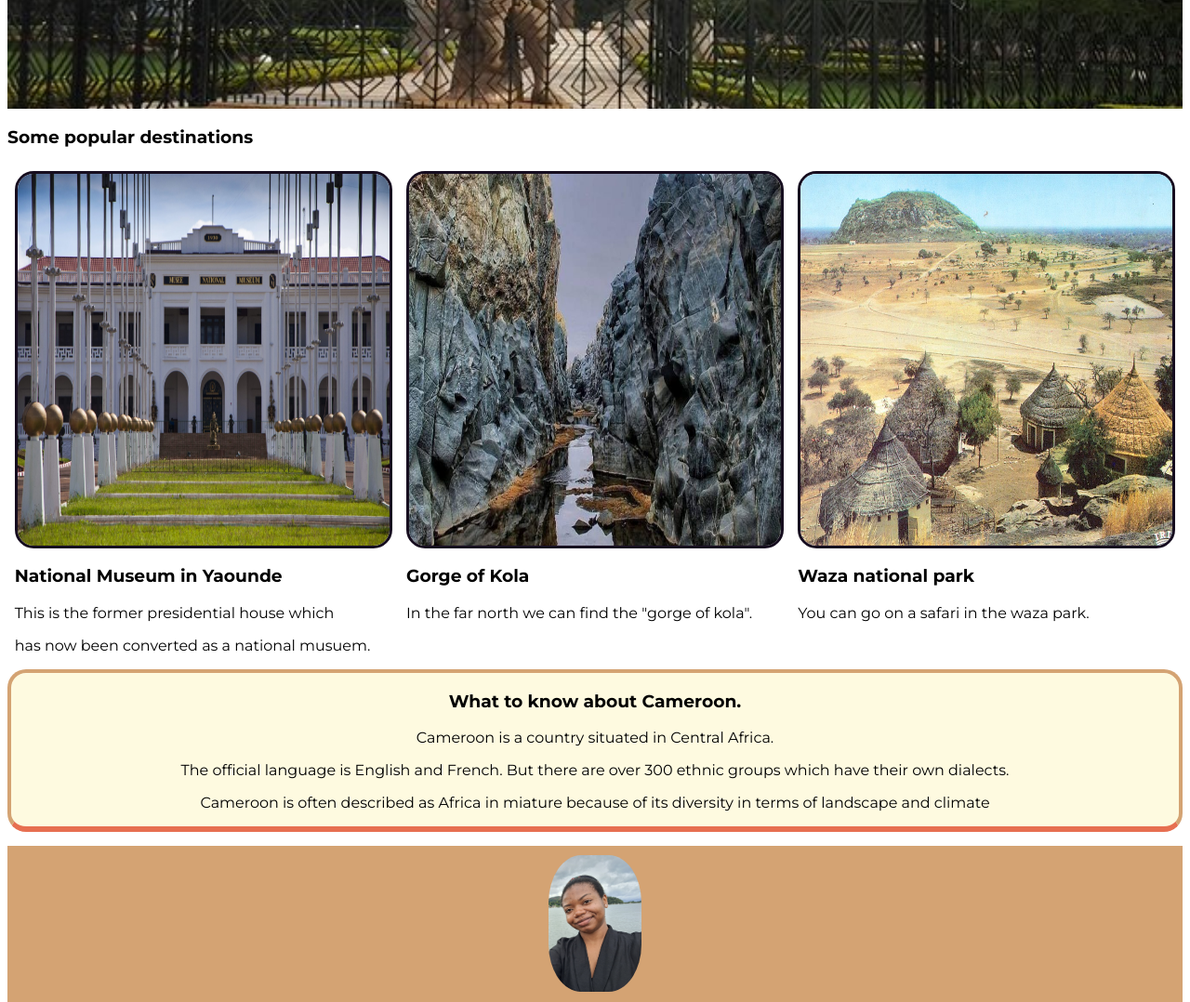
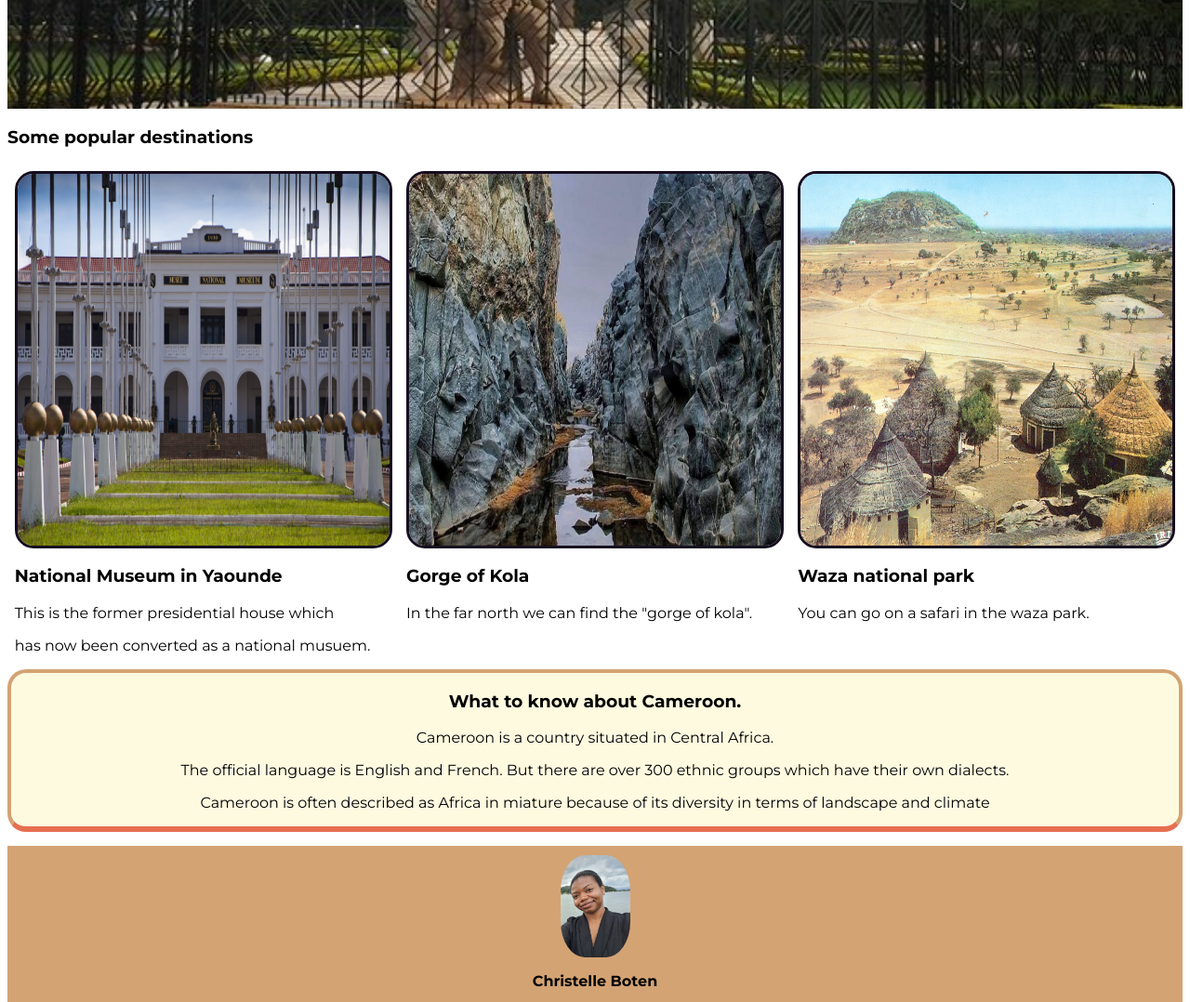
Before and after one commit to Christelle-b/Home, a plain HTML site: page index.html in a window 1280 px wide. Shown: the part 222-1300 px from the top of the page at 93% size. Drawn offline with Linux system fonts and the light colour scheme.

Commit message:
Update styles.css

```diff
--- a/styles.css
+++ b/styles.css
@@ -65,7 +65,7 @@ h3{
 
 .author-img{
     object-fit: cover;
-    width:100px;
+    width:75px;
     border-radius: 35%;
 
 }
```
